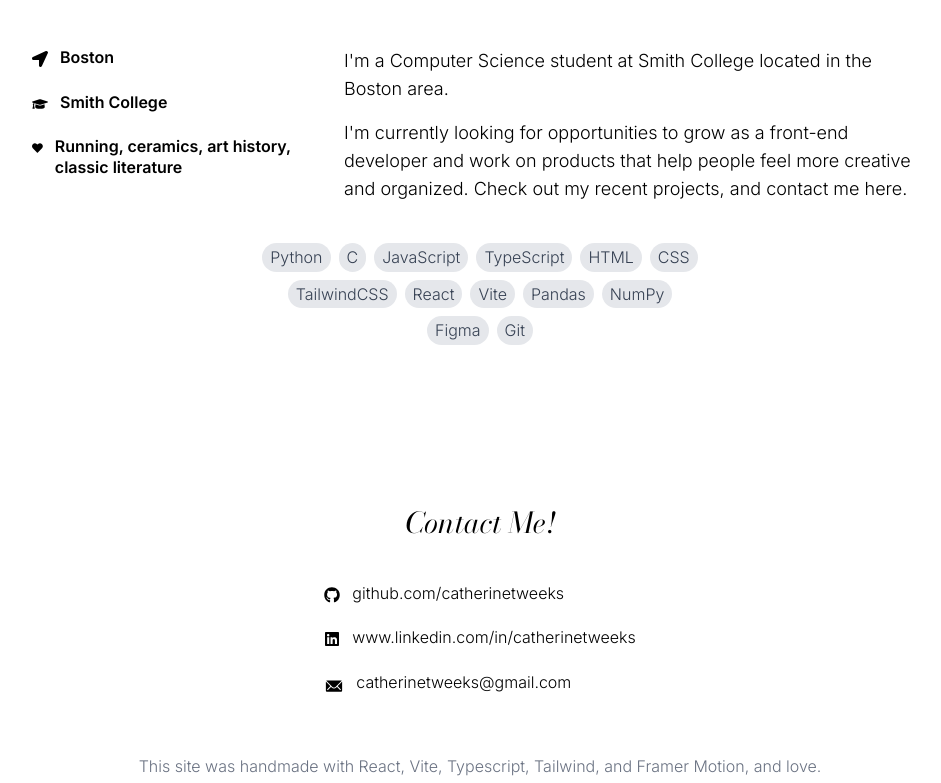
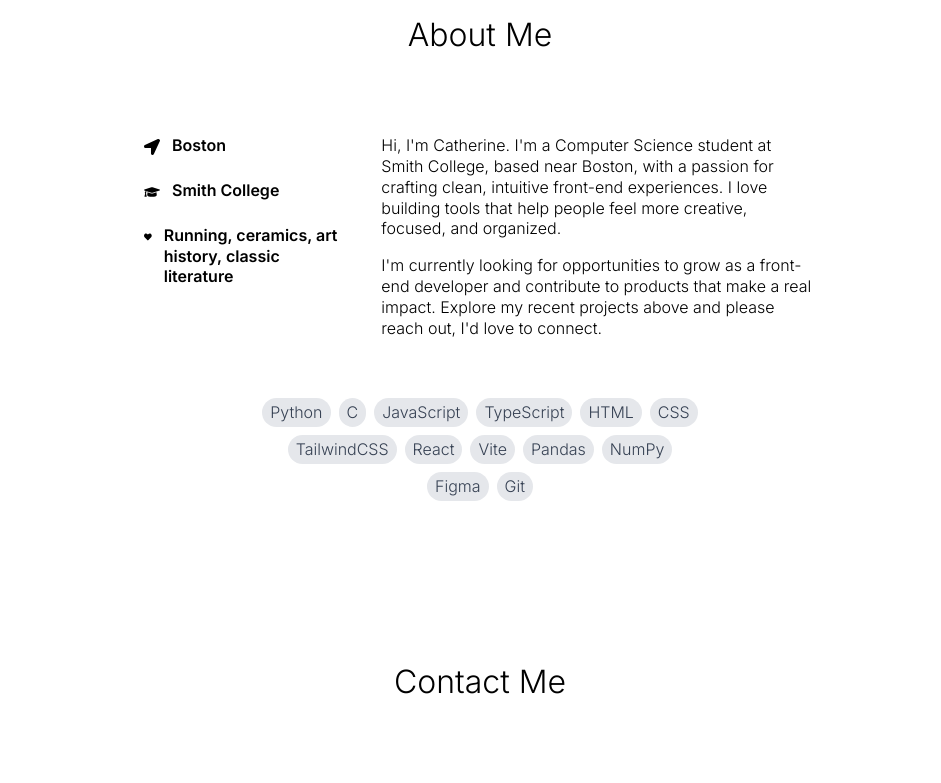
Before and after one commit to catherinetweeks/portfolio, a React (Vite) app: page / in a window 1280 px wide. Shown: the part 1588-2371 px from the top of the page, without its empty margins (160-1101 px from the left). Built offline with nearby package versions, Linux system fonts and the light colour scheme.

Commit message:
design tweaks + changed about me section!

```diff
--- a/src/App.tsx
+++ b/src/App.tsx
@@ -84,7 +84,7 @@ export default function App() {
       <section
         ref={projectsRef}
         className="py-20 px-6">
-        <h2 className="flex justify-center text-[clamp(1.5rem,_3vw,_1.8rem)] font-bodoni-italic mb-10">Recent Projects</h2>
+        <h2 className="flex justify-center text-[clamp(1.5rem,_3.33vw,_2rem)] font-inter mb-20">Recent Projects</h2>
         <motion.div
           initial={{ y: 40}}
           whileInView={{ y: 0, opacity: 1 }}
@@ -104,11 +104,11 @@ export default function App() {
         ref={aboutRef}
         className="flex flex-col items-center py-20 px-6"
       >
-        <h2 className="flex justify-center text-[clamp(1.5rem,_3vw,_1.8rem)] font-bodoni-italic mb-10">
+        <h2 className="flex justify-center text-[clamp(1.5rem,_3.33vw,_2rem)] font-inter mb-20">
           About Me
         </h2>
 
-        <div className="grid grid-cols-1 md:grid-cols-3 gap-10 max-w-4xl w-full">
+        <div className="grid grid-cols-1 md:grid-cols-3 gap-10 max-w-2xl w-full">
           {/* Left Column (1/3) */}
           <div className="space-y-6 md:col-span-1">
             <div className="flex items-start gap-3">
@@ -130,21 +130,18 @@ export default function App() {
           </div>
 
           {/* Right Column (2/3) */}
-          <div className="space-y-4 text-lg md:col-span-2">
+          <div className="space-y-4 text-md md:col-span-2">
             <p>
-              I&apos;m a Computer Science student at Smith College located in the
-              Boston area.
+              Hi, I'm Catherine. I&apos;m a Computer Science student at Smith College, based near Boston, with a passion for crafting clean, intuitive front-end experiences. I love building tools that help people feel more creative, focused, and organized.
             </p>
             <p>
-              I&apos;m currently looking for opportunities to grow as a front-end
-              developer and work on products that help people feel more creative and
-              organized. Check out my recent projects, and contact me here.
+              I&apos;m currently looking for opportunities to grow as a front-end developer and contribute to products that make a real impact. Explore my recent projects above and please reach out, I'd love to connect.
             </p>
           </div>
         </div>
 
               {/* Skills Section */}
-              <div className="flex flex-wrap justify-center gap-2 mt-10 max-w-md">
+              <div className="flex flex-wrap justify-center gap-2 mt-15 max-w-md">
                 {skills.map((skill, index) => (
                   <div
                     key={index}
@@ -158,7 +155,7 @@ export default function App() {
 
       {/* contact */}
       <section ref={contactRef} className="flex flex-col items-center justify-center py-20">
-        <h2 className="flex justify-center text-[clamp(1.5rem,_3vw,_1.8rem)] font-bodoni-italic mb-10">Contact Me!</h2>
+        <h2 className="flex justify-center text-[clamp(1.5rem,_3.33vw,_2rem)] font-inter mb-20">Contact Me</h2>
           <div className="space-y-6">
             <div className="flex items-start gap-3">
               <FaGithub className="w-4 h-4 mt-1" />
@@ -192,7 +189,7 @@ export default function App() {
               </div>
             </div>
           </div>
-          <p className="text-gray-500 pt-15">This site was handmade with React, Vite, Typescript, Tailwind, and Framer Motion, and love.</p>
+          <p className="text-gray-500 p-15">This site was handmade with React, Vite, Typescript, Tailwind, and Framer Motion, and love.</p>
       </section>
     </div>
   );
```
